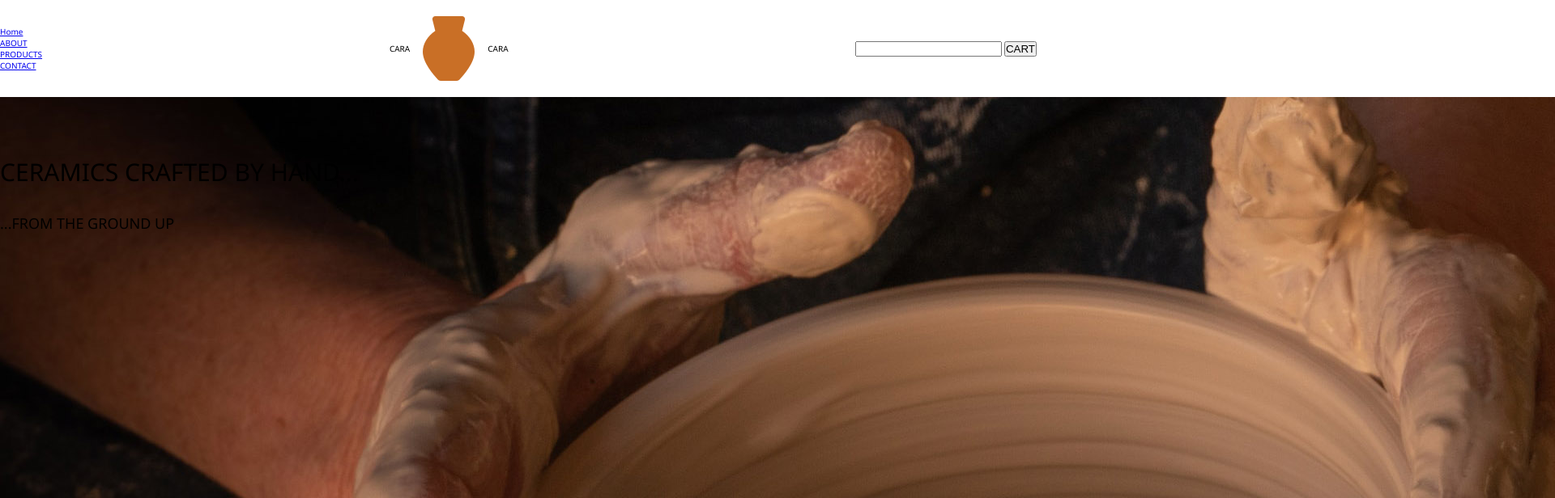
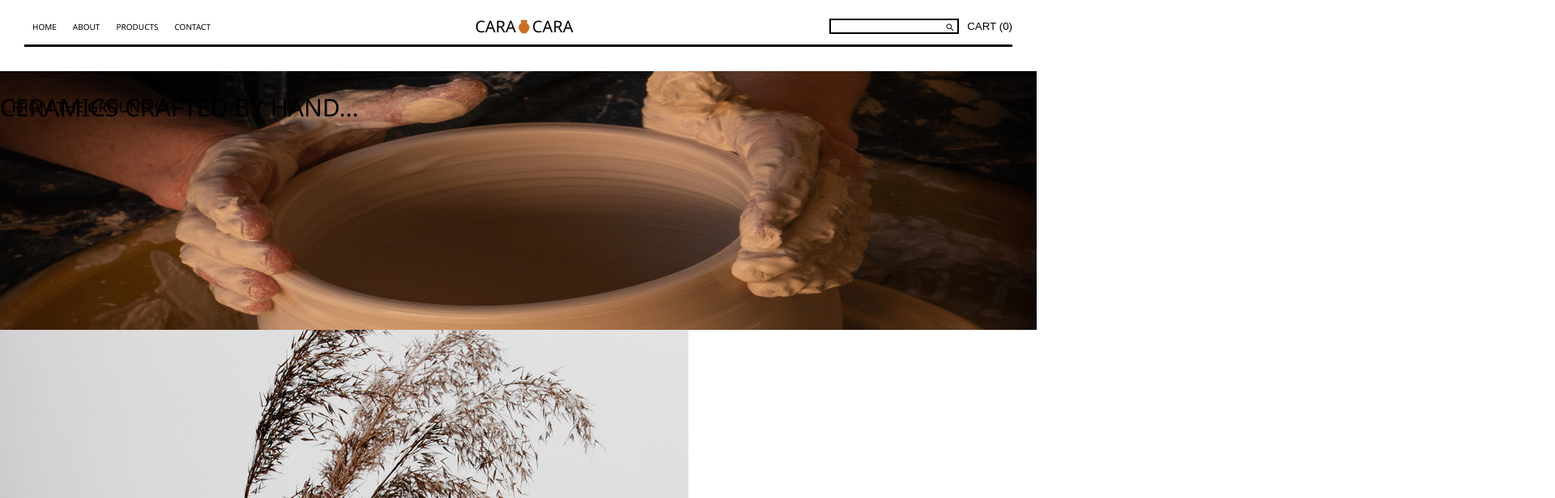
Before and after one commit to RyanAugustyn/eCommerce-Website-Project, a plain HTML site: page index.html in a window 1280 px wide. Shown: the top 616 px of the page at 81% size, 1920 px wide, since content can reach past the window. Drawn offline with Linux system fonts and the light colour scheme.

Commit message:
styled navbar

```diff
--- a/index.html
+++ b/index.html
@@ -11,7 +11,7 @@
     <header class="top-bar">
         <nav>
             <ul>
-                <li><a href="#">Home</a></li>
+                <li><a href="#">HOME</a></li>
                 <li><a href="#">ABOUT</a></li>
                 <li><a href="#">PRODUCTS</a></li>
                 <li><a href="#">CONTACT</a></li>
@@ -19,13 +19,17 @@
         </nav>
         <div class="top-logo">
             <p>CARA</p>
-            <img class = top-logo-img" src="/assets/icons8-pottery-96.png" alt="Cara Icon">
+            <img src="/assets/icons8-pottery-96.png" alt="Cara Icon">
             <p>CARA</p>
         </div>
-        <div>
-            <input type="search">
-            <button>CART</button>
+        <div class="right-nav">
+            <div class="search-bar">
+                <input type="text" class="search-box">
+                <input type="image" class="search-icon" src="assets/1200px-Google_Magnifying_Glass.svg.png" alt="">
+            </div>
+            <button class="cart">CART (0)</button>
         </div>
+
     </header>
     <main>
     <section class="splash">
--- a/styles.css
+++ b/styles.css
@@ -16,6 +16,26 @@ html {
     display: flex;
     justify-content: space-between;
     align-items: center;
+    margin-top: 1rem;
+    margin-left: 3rem;
+    margin-right: 3rem;
+    margin-bottom: 3rem;
+    height: 6vh;
+    border-bottom-style: solid;
+}
+
+.top-bar ul{
+    display: flex;
+    list-style-type: none;
+}
+
+.top-bar ul li{
+    margin: 0 1rem;
+}
+
+.top-bar ul li a {
+    text-decoration: none;
+    color: black;
 }
 
 .top-logo{
@@ -24,20 +44,55 @@ html {
     align-items: center;
 }
 
-.top-logo-img {
-    height: 50px;
-    width: 50px;
+.top-logo p {
+    font-size: 2rem;
+}
+
+.top-logo img {
+    height: 2rem;
+    width: 2rem;
     object-fit: scale-down;
 }
 
-header{
-    height: 15vh;
+.right-nav{
+    display: flex;
+}
+.search-bar{
+    display: flex;
+    position: relative;
+}
+
+.search-box {
+    width: 16rem;
+    border-style: solid;
+    border-color: black;
+}
+
+.search-icon{
+    height: 1.2rem;
+    width: 1.2rem;
+    cursor: pointer;
+    position: absolute;
+    right: .5rem;
+    top: .5rem;
+}
+
+.cart{
+    margin-left: 1rem;
+    background-color: white;
+    border: none;
+    background: none;
 }
 
 .splash{
     position: relative;
     width: 100vw;
-    height: 30vh;
+    height: 10vh;
+}
+
+.splash img{
+    width: 100vw;
+    height: 40vh;
 }
 
 
```
